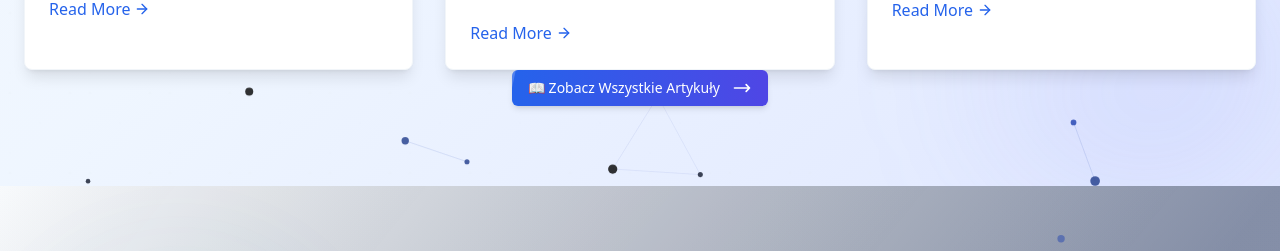
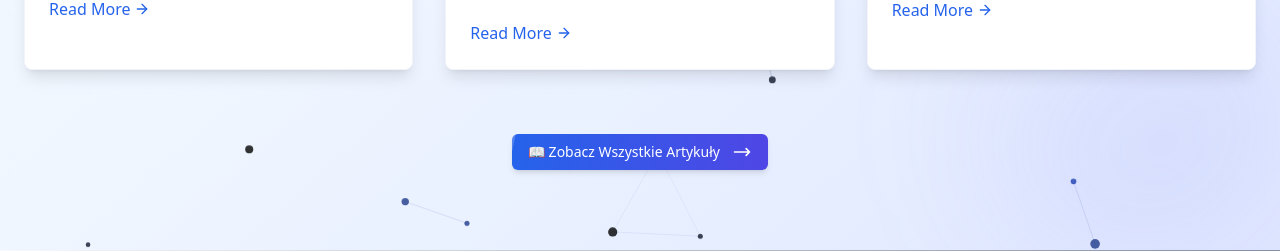
Before and after one commit to DzejkobBerry/bloompixel, a React (Vite) app: page / in a window 1280 px wide. Shown: the part 11141-11392 px from the top of the page. Built offline with nearby package versions, Linux system fonts and the light colour scheme.

Commit message:
style(BlogSection): adjust spacing and button styling in blog section
Add top margin to button container for better spacing and enhance button hover effects

```diff
--- a/src/components/Blog/BlogSection.tsx
+++ b/src/components/Blog/BlogSection.tsx
@@ -94,7 +94,7 @@ const BlogSection = () => {
         <motion.div className="grid grid-cols-1 sm:grid-cols-2 lg:grid-cols-3 gap-6 sm:gap-8" variants={containerVariants}>
           {blogPosts.map((post, index) => <BlogCard key={index} post={post} index={index} />)}
         </motion.div>
-        <motion.div className="text-center" variants={itemVariants}>
+        <motion.div className="text-center mt-8 sm:mt-12 md:mt-16" variants={itemVariants}>
           <Button
             variant="primary"
             className="bg-gradient-to-r from-blue-600 to-indigo-600 hover:from-blue-700 hover:to-indigo-700 text-white px-8 py-4 text-lg font-semibold shadow-xl hover:shadow-2xl transform hover:scale-105 transition-all duration-300 border-0"
```
